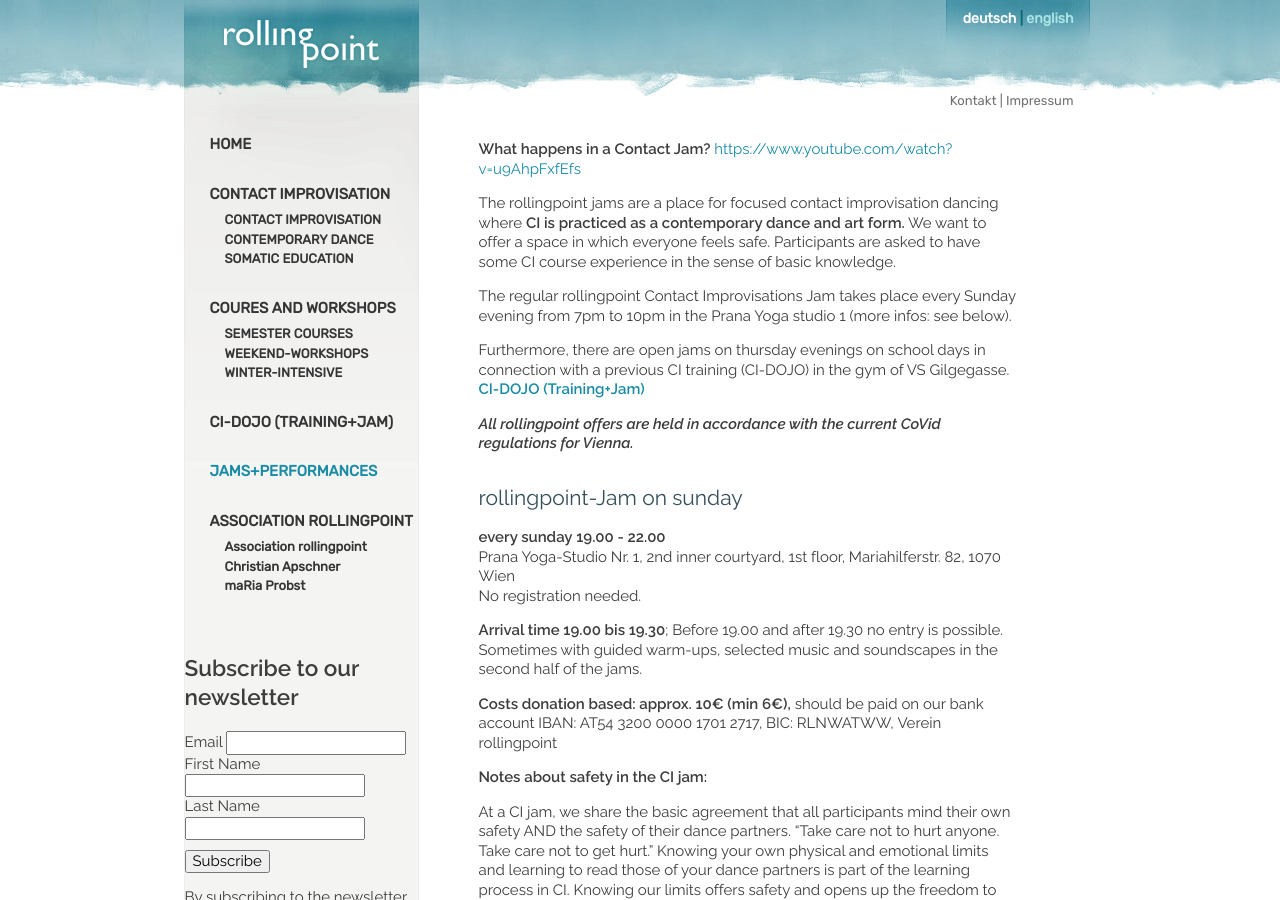
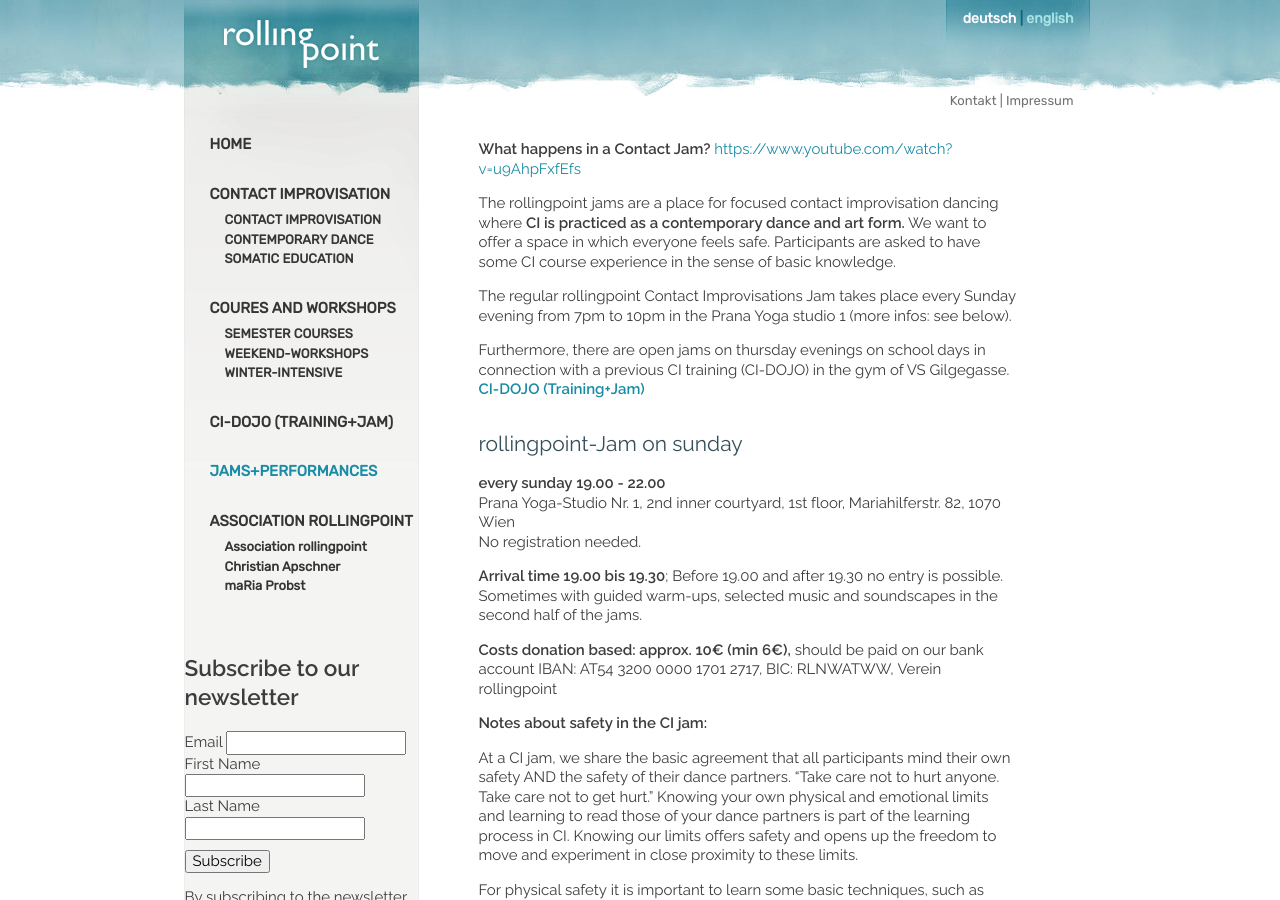
Before and after one commit to manulari/rollingpointat, a Jekyll site: the page built from _pages_en/en-jams.md, in a window 1280 px wide and 900 px high. Built offline with Jekyll 4.4.1, drawn with Linux system fonts in a browser that asks for light colours; comment, search, counter and statistics services are not loaded.

Commit message:
Update page (en) “en-jams”

```diff
--- a/_pages_en/en-jams.md
+++ b/_pages_en/en-jams.md
@@ -14,7 +14,7 @@ The regular rollingpoint Contact Improvisations Jam takes place every Sunday eve
 Furthermore, there are open jams on thursday evenings on school days in connection with a previous CI training (CI-DOJO) in the gym of VS Gilgegasse.\
 **[CI-DOJO (Training+Jam)](dojo)**
 
-***All rollingpoint offers are held in accordance with the current CoVid regulations for Vienna.***
+
 
 ## rollingpoint-Jam on sunday
 
```
